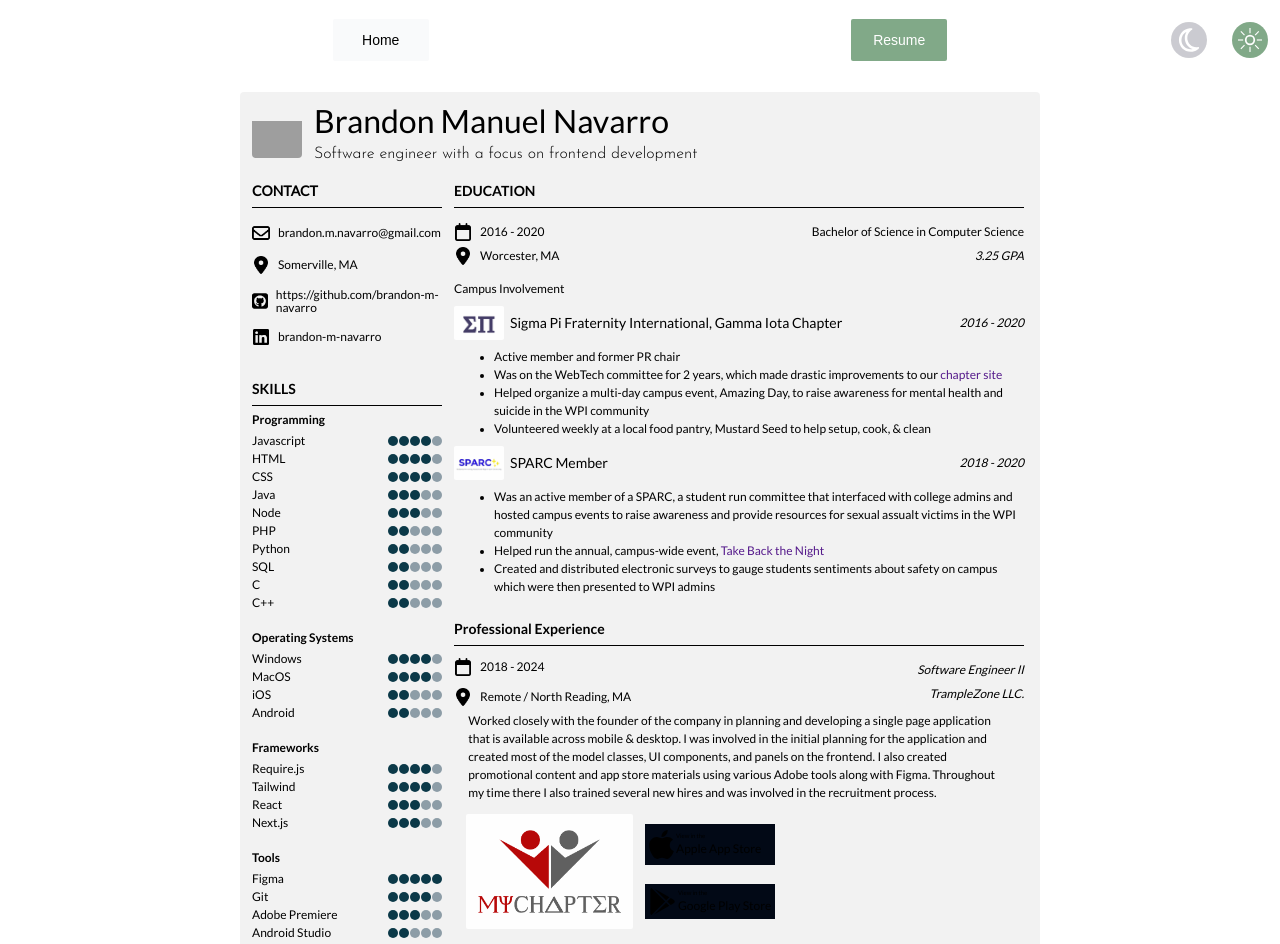
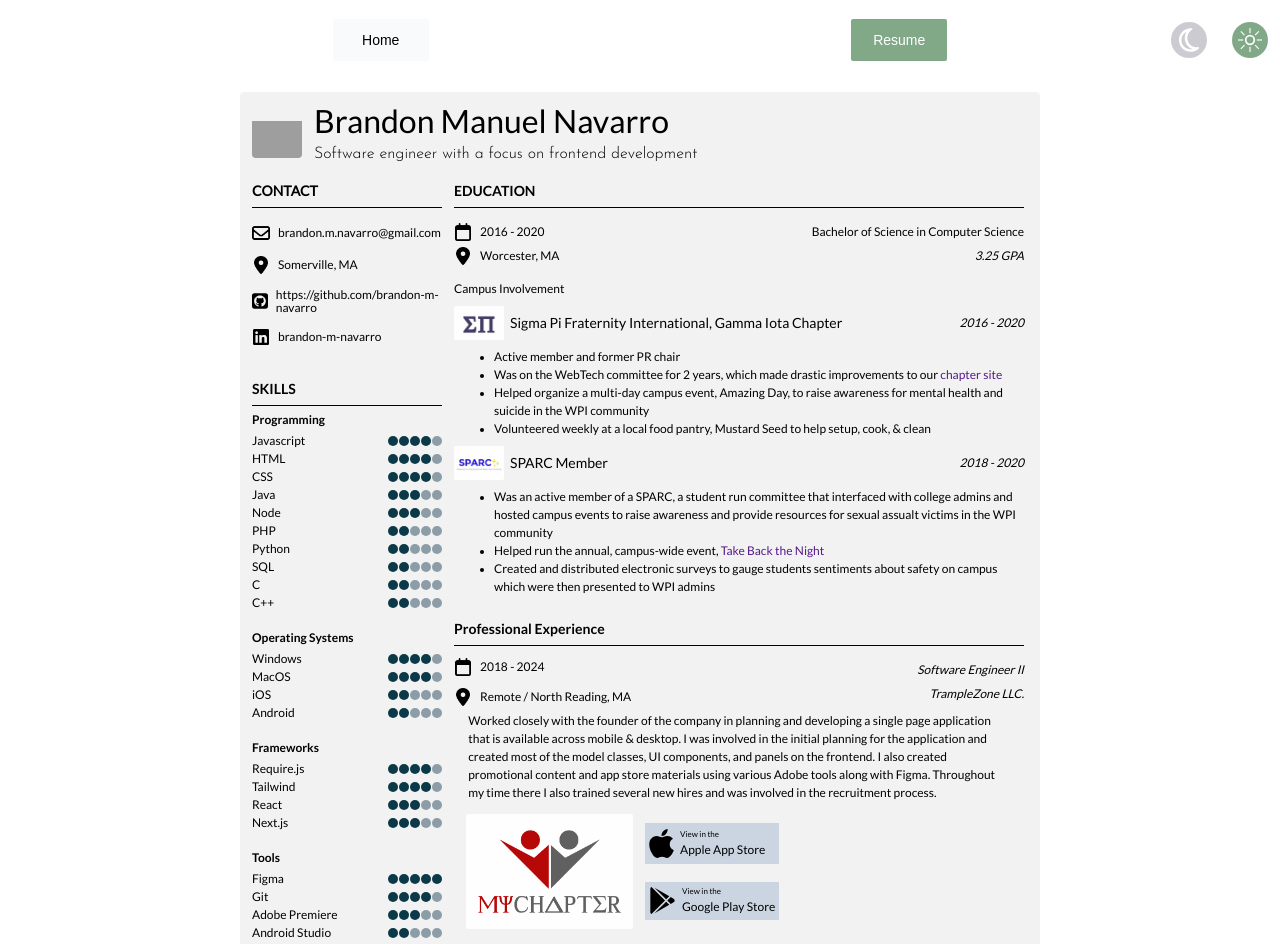
Before and after one commit to brandon-m-navarro/nextjs-site, a Next.js app in the folder brandon-nextjs/: page /resume in a window 1280 px wide. Shown: the top 944 px of the page. Built offline with nearby package versions, Linux system fonts and the light colour scheme; grey boxes are pictures that could not be loaded.

Commit message:
added handlers for buttons to show app/play store pages

```diff
--- a/brandon-nextjs/app/resume/page.tsx
+++ b/brandon-nextjs/app/resume/page.tsx
@@ -461,7 +461,11 @@ export default function ResumePage() {
 
                         <div className="flex flex-col justify-around ml-[12px]">
 
-                            <button className="flex items-center bg-night box-border p-[4px]">
+                            <button className="flex items-center dark:bg-night bg-slate-300 box-border p-[4px] pointer-events-auto"
+                                    onClick={()=> {
+                                        window?.open('https://apps.apple.com/us/app/mychapter-app-for-my-chapter/id6444417593', '_blank')?.focus()
+                                    }
+                            }>
                                 <Image
                                     src={clsx({
                                         '/apple-brands-solid.svg': !getIsDark(),
@@ -470,11 +474,16 @@ export default function ResumePage() {
                                     width={25}
                                     height={30}
                                     alt="Apple AppStore Icon"
+                                    className="pointer-events-none"
                                 />
-                                <span className="ml-[2px] flex flex-col text-[12px]"><span className="text-[6px] mr-auto">View in the</span>Apple App Store</span>
+                                <span className="ml-[6px] flex flex-col text-[12px] pointer-events-none"><span className="text-[8px] mr-auto">View in the</span>Apple App Store</span>
                             </button>
 
-                            <button className="flex items-center bg-night box-border p-[4px]">
+                            <button className="flex items-center dark:bg-night bg-slate-300 box-border p-[4px]"
+                                    onClick={()=> {
+                                        window?.open('https://play.google.com/store/apps/details?id=com.tramplezone.mychapter&hl=en_US&pli=1', '_blank')?.focus()
+                                    }
+                            }>
                                 <Image
                                     src={clsx({
                                         '/google-play-brands-solid.svg': !getIsDark(),
@@ -483,8 +492,9 @@ export default function ResumePage() {
                                     width={27}
                                     height={30}
                                     alt="Google Play Icon"
+                                    className="pointer-events-none"
                                 />
-                                <span className="ml-[2px] flex flex-col text-[12px]"><span className="text-[6px] mr-auto">View in the</span>Google Play Store</span>
+                                <span className="ml-[6px] flex flex-col text-[12px] pointer-events-none"><span className="text-[8px] mr-auto">View in the</span>Google Play Store</span>
                             </button>
                         </div>
 
```
